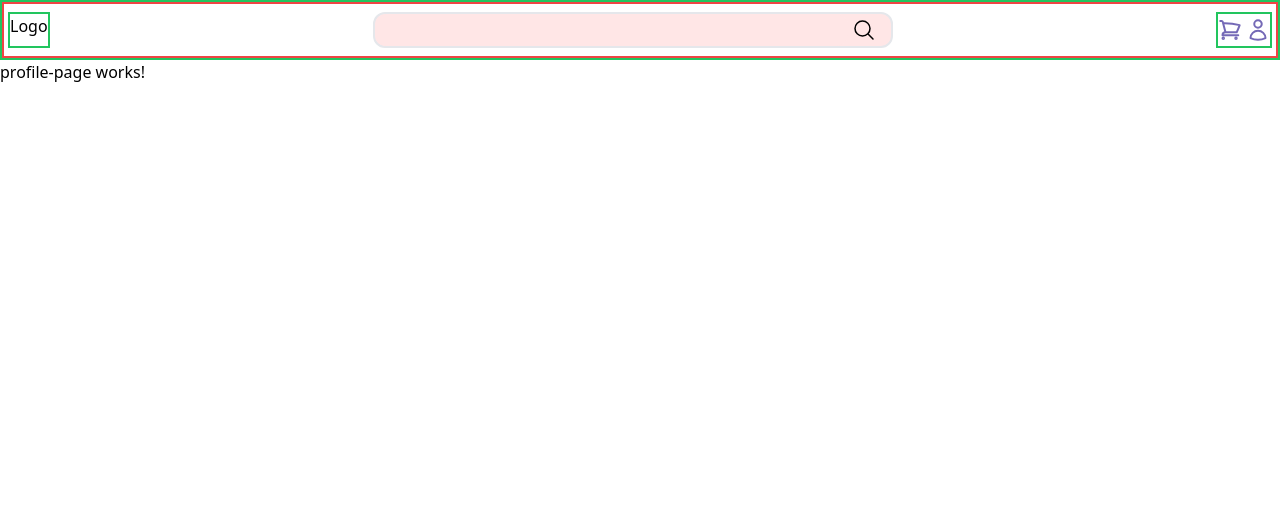
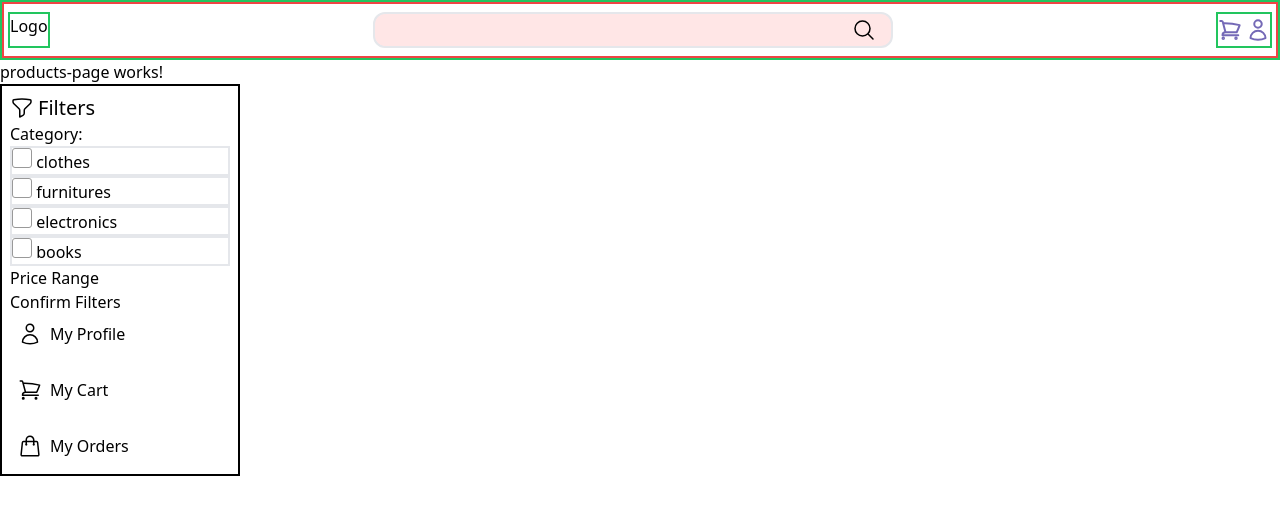
Before and after one commit to Ankan-Basu/shopping-app-ey, an Angular app: page / in a window 1280 px wide. Shown: the top 514 px of the page. Built offline with nearby package versions, Linux system fonts and the light colour scheme.

Commit message:
Making products filter component

```diff
--- a/src/app/app.routes.ts
+++ b/src/app/app.routes.ts
@@ -4,12 +4,13 @@ import { OrdersPageComponent } from './components/pages/orders-page/orders-page.
 import { OrderDetailsComponent } from './components/base-components/order-details/order-details.component';
 import { OrderDetailsPageComponent } from './components/pages/order-details-page/order-details-page.component';
 import { ProfilePageComponent } from './components/pages/profile-page/profile-page.component';
+import { ProductsPageComponent } from './components/pages/products-page/products-page.component';
 
 export const routes: Routes = [
     {
         path: '',
-        component: ProfilePageComponent,
-        title: 'Profile'
+        component: ProductsPageComponent,
+        title: 'Products'
     },
     {
         path: 'profile',
--- /dev/null
+++ b/src/app/components/base-components/products-filter/products-filter.component.html
@@ -0,0 +1,78 @@
+<div class="border-2 border-black w-60 p-2">
+    <div class="flex flex-row items-center gap-1">
+        <span>
+            <svg xmlns="http://www.w3.org/2000/svg" fill="none" viewBox="0 0 24 24" stroke-width="1.5" stroke="currentColor" class="w-6 h-6">
+                <path stroke-linecap="round" stroke-linejoin="round" d="M12 3c2.755 0 5.455.232 8.083.678.533.09.917.556.917 1.096v1.044a2.25 2.25 0 0 1-.659 1.591l-5.432 5.432a2.25 2.25 0 0 0-.659 1.591v2.927a2.25 2.25 0 0 1-1.244 2.013L9.75 21v-6.568a2.25 2.25 0 0 0-.659-1.591L3.659 7.409A2.25 2.25 0 0 1 3 5.818V4.774c0-.54.384-1.006.917-1.096A48.32 48.32 0 0 1 12 3Z" />
+            </svg>
+
+        </span>
+        <h3 class="text-xl">
+        Filters
+    </h3>
+    </div>
+
+    <div>
+        <h4>
+            Category:
+        </h4>
+        <ul>
+
+            <li class="border-2" *ngFor="let category of getCategories()">
+                <input type="checkbox" (click)="selectCategory(category)"/>
+                {{category}}
+
+            </li>
+        </ul>
+    </div>
+
+    <div *ngIf="isCategorySelected()">
+        Sub Category
+
+        <div *ngFor="let selecCat of getSubCategoryOf()">
+            <ul *ngFor="let subCat of categories[selecCat]">
+                <li>
+                    <input type="checkbox" />
+                    {{subCat}}
+                </li>
+            </ul>
+        </div>
+    </div>
+
+    <div>
+        Price Range
+    </div>
+
+    <div>
+        <button>Confirm Filters</button>
+    </div>
+    <ul class="flex flex-col gap-4">
+        <li class="/border-2 /border-red-400 hover:bg-secondary2 p-2 rounded-lg flex flex-row items-center gap-2">
+            <span>
+                <svg xmlns="http://www.w3.org/2000/svg" fill="none" viewBox="0 0 24 24" stroke-width="1.5" stroke="currentColor" class="w-6 h-6">
+                    <path stroke-linecap="round" stroke-linejoin="round" d="M15.75 6a3.75 3.75 0 1 1-7.5 0 3.75 3.75 0 0 1 7.5 0ZM4.501 20.118a7.5 7.5 0 0 1 14.998 0A17.933 17.933 0 0 1 12 21.75c-2.676 0-5.216-.584-7.499-1.632Z" />
+                  </svg>
+            </span>
+           <span>My Profile</span>
+        </li>
+        <li class="/border-2 /border-red-400 hover:bg-secondary2 p-2 rounded-lg flex flex-row items-center gap-2">
+            <span>
+                <svg xmlns="http://www.w3.org/2000/svg" fill="none" viewBox="0 0 24 24" stroke-width="1.5" stroke="currentColor" class="w-6 h-6">
+                    <path stroke-linecap="round" stroke-linejoin="round" d="M2.25 3h1.386c.51 0 .955.343 1.087.835l.383 1.437M7.5 14.25a3 3 0 0 0-3 3h15.75m-12.75-3h11.218c1.121-2.3 2.1-4.684 2.924-7.138a60.114 60.114 0 0 0-16.536-1.84M7.5 14.25 5.106 5.272M6 20.25a.75.75 0 1 1-1.5 0 .75.75 0 0 1 1.5 0Zm12.75 0a.75.75 0 1 1-1.5 0 .75.75 0 0 1 1.5 0Z" />
+                  </svg>
+            </span>
+            <span>
+                My Cart
+            </span>
+            </li>
+        <li class="/border-2 /border-red-400 hover:bg-secondary2 p-2 rounded-lg flex flex-row items-center gap-2">
+            <span>
+                <svg xmlns="http://www.w3.org/2000/svg" fill="none" viewBox="0 0 24 24" stroke-width="1.5" stroke="currentColor" class="w-6 h-6">
+                    <path stroke-linecap="round" stroke-linejoin="round" d="M15.75 10.5V6a3.75 3.75 0 1 0-7.5 0v4.5m11.356-1.993 1.263 12c.07.665-.45 1.243-1.119 1.243H4.25a1.125 1.125 0 0 1-1.12-1.243l1.264-12A1.125 1.125 0 0 1 5.513 7.5h12.974c.576 0 1.059.435 1.119 1.007ZM8.625 10.5a.375.375 0 1 1-.75 0 .375.375 0 0 1 .75 0Zm7.5 0a.375.375 0 1 1-.75 0 .375.375 0 0 1 .75 0Z" />
+                  </svg>
+            </span>
+            <span>My Orders
+            </span>
+            </li>
+    </ul>
+
+</div>
--- /dev/null
+++ b/src/app/components/base-components/products-filter/products-filter.component.ts
@@ -0,0 +1,63 @@
+import { CommonModule } from '@angular/common';
+import { Component } from '@angular/core';
+
+@Component({
+  selector: 'app-products-filter',
+  standalone: true,
+  imports: [CommonModule],
+  templateUrl: './products-filter.component.html',
+  styleUrl: './products-filter.component.css'
+})
+export class ProductsFilterComponent {
+  categories: ICategories = {
+    clothes: ['Men\'s Wear', 'Women\'s Wear', 'Kid\'s Wear'],
+    furnitures: ['Dining Tables', 'Chairs', 'Cupboards'],
+    electronics: ['Mobiles', 'Tablets', 'Laptops', 'Smart Watches'],
+    books: ['Fiction', 'Biography', 'Thriller']
+  }
+
+  selected = {
+    clothes: false,
+    furnitures: false,
+  electronics: false,
+  books: false
+};
+
+  getCategories(): CategoryType[] {
+    let keys: CategoryType[] = Object.keys(this.categories) as CategoryType[];
+    return keys
+  }
+
+  selectCategory(category: 'clothes'|'furnitures'|'electronics'|'books'): void {
+    console.log(`Selected ${category}`);
+    this.selected = {...this.selected, [category]: !this.selected[category]};
+    console.log(this.selected);
+  }
+
+  getSubCategoryOf(): CategoryType[] {
+    return Object.keys(this.selected).filter(key => this.selected[key as CategoryType]) as CategoryType[];
+  }
+
+  isCategorySelected(): boolean {
+    // let isSelected = false;
+    // for (let category in this.selected) {
+    //   if (this.selected[category as CategoryType]) {
+    //     isSelected = true;
+    //     break;
+    //   }
+    // }
+    // return isSelected;
+    return Object.values(this.selected).some(value => value);
+  }
+}
+
+interface ICategories {
+    clothes: string[],
+    furnitures: string[],
+    electronics: string[],
+    books: string[]
+}
+
+type CategoryType = 'clothes'|'furnitures'|'electronics'|'books';
+
+const categories: CategoryType[] = ['clothes', 'furnitures', 'electronics', 'books'];
--- /dev/null
+++ b/src/app/components/pages/products-page/products-page.component.html
@@ -0,0 +1,2 @@
+<p>products-page works!</p>
+<app-products-filter></app-products-filter>
--- a/src/styles.css
+++ b/src/styles.css
@@ -14,3 +14,20 @@ button {
 input {
     transition: background 0.75s ease;
 }
+
+input[type="checkbox"] {
+    appearance: none;
+    -webkit-appearance: none;
+    -moz-appearance: none;
+    width: 20px;
+    height: 20px;
+    border: 1px solid #999;
+    border-radius: 3px;
+    outline: none;
+    cursor: pointer;
+}
+
+/* Style the custom checkbox */
+input[type="checkbox"]:checked {
+    background-color: #7469B6; /* Change the color when checked */
+}
```
Also changed, not shown: src/app/components/pages/products-page/products-page.component.ts (added, +13 -0 lines), src/app/components/base-components/products-filter/products-filter.component.css (added), src/app/components/pages/products-page/products-page.component.css (added), 2 other files (tests, documents, lock files or other folders).
